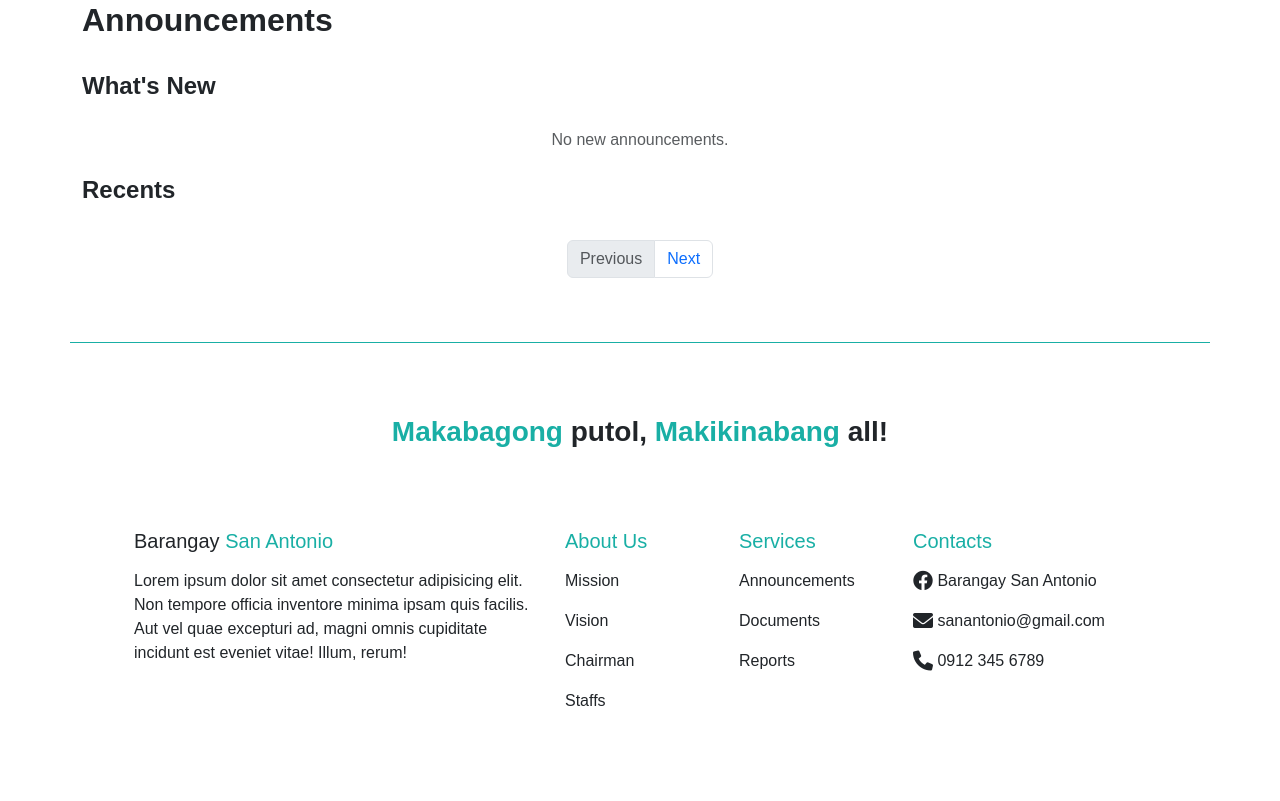
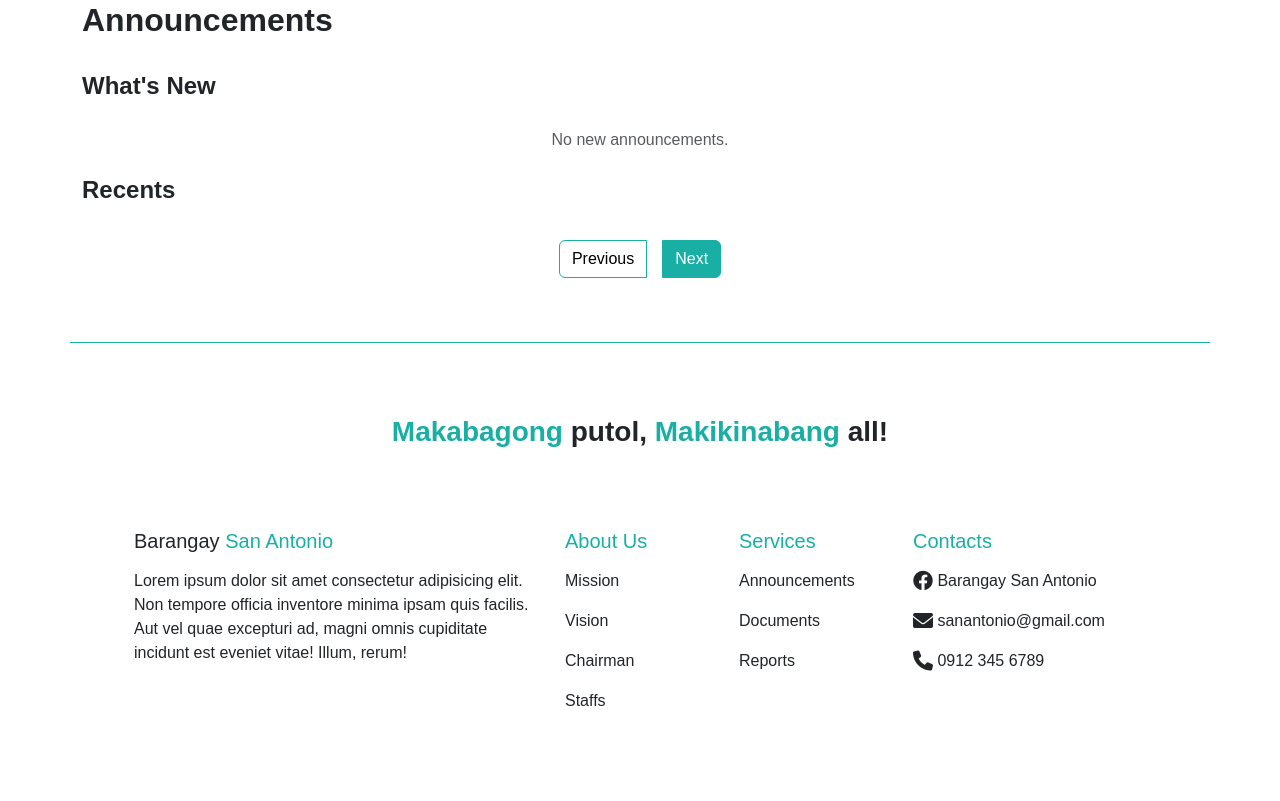
Before and after one commit to E-Barangay/E-Barangay, a PHP site: page /E-Barangay/ in a window 1280 px wide. Shown: the part 782-1583 px from the top of the page. Run offline with PHP 8.4, Linux system fonts and the light colour scheme; data that the repository does not hold is empty.

Commit message:
Adjusted Front-End for Home/Announcement Page

```diff
--- a/assets/css/index/style.css
+++ b/assets/css/index/style.css
@@ -82,6 +82,7 @@ html {
     width: 100%;
     height: 100%;
     border-radius: 16px;
+    box-shadow: 0 4px 8px rgba(0, 0, 0, 0.1);
 }
 
 .logo {
@@ -128,6 +129,7 @@ html {
     width: 100%;
     height: 100%;
     border-radius: 16px;
+    box-shadow: 0 4px 8px rgba(0, 0, 0, 0.1);
 }
 
 .recentAnnouncementImage {
@@ -185,3 +187,41 @@ html {
     text-indent: 2em;
     text-align: justify;
 }
+
+.previousButton .page-link {
+    color: white;
+    background-color: #19AFA5;
+    border: 1px solid #19AFA5;
+    border-radius: 12px 0 0 12px;
+    cursor: pointer;
+}
+
+.pageNumber .page-link {
+    width: 100%;
+    color: black;
+    background-color: transparent;
+    border: 1px solid #19AFA5;
+}
+
+.pageNumber.active .page-link {
+    background-color: #19AFA5;
+    border: 1px solid #19AFA5;
+    color: white;
+}
+
+.nextButton .page-link {
+    color: white;
+    background-color: #19AFA5;
+    border: 1px solid #19AFA5;
+    border-radius: 0 12px 12px 0;
+    cursor: pointer;
+}
+
+.previousButton.disabled .page-link,
+.nextButton.disabled .page-link {
+    background-color: transparent;
+    border-color: 1px solid #19AFA5;
+    color: black;
+    cursor: not-allowed;
+    pointer-events: none;
+}
--- a/index.php
+++ b/index.php
@@ -16,7 +16,7 @@ $totalRecentCardResult = executeQuery($totalRecentCardQuery);
 $totalRecentRow = mysqli_fetch_assoc($totalRecentCardResult);
 $totalRecent = $totalRecentRow['total'];
 
-$cardsPerPage = 6;
+$cardsPerPage = 3;
 $totalPages = ceil($totalRecent / $cardsPerPage);
 
 ?>
@@ -234,19 +234,19 @@ $totalPages = ceil($totalRecent / $cardsPerPage);
 
                     <ul class="pagination" id="pagination">
 
-                            <li class="page-item" onclick="previousPage()">
+                        <li class="page-item previousButton me-2" onclick="previousPage()">
                             <a class="page-link" aria-label="Previous">Previous</a>
                         </li>
 
                         <?php for ($i = 1; $i <= $totalPages; $i++): ?>
-                                <li class="page-item">
+                            <li class="page-item pageNumber">
                                 <a class="page-link" href="javascript:void(0)" onclick="goToPage(<?php echo $i; ?>)">
                                     <?php echo $i; ?>
                                 </a>
                             </li>
                         <?php endfor; ?>
 
-                            <li class="page-item" onclick="nextPage()">
+                        <li class="page-item nextButton ms-2" onclick="nextPage()">
                             <a class="page-link" aria-label="Next">Next</a>
                         </li>
 
@@ -257,7 +257,6 @@ $totalPages = ceil($totalRecent / $cardsPerPage);
             </div>
         </div>
 
-        </div>
     </div>
 
     <?php include("sharedAssets/footer.php") ?>
```
Lines whose indentation alone changed are shown as unchanged.
